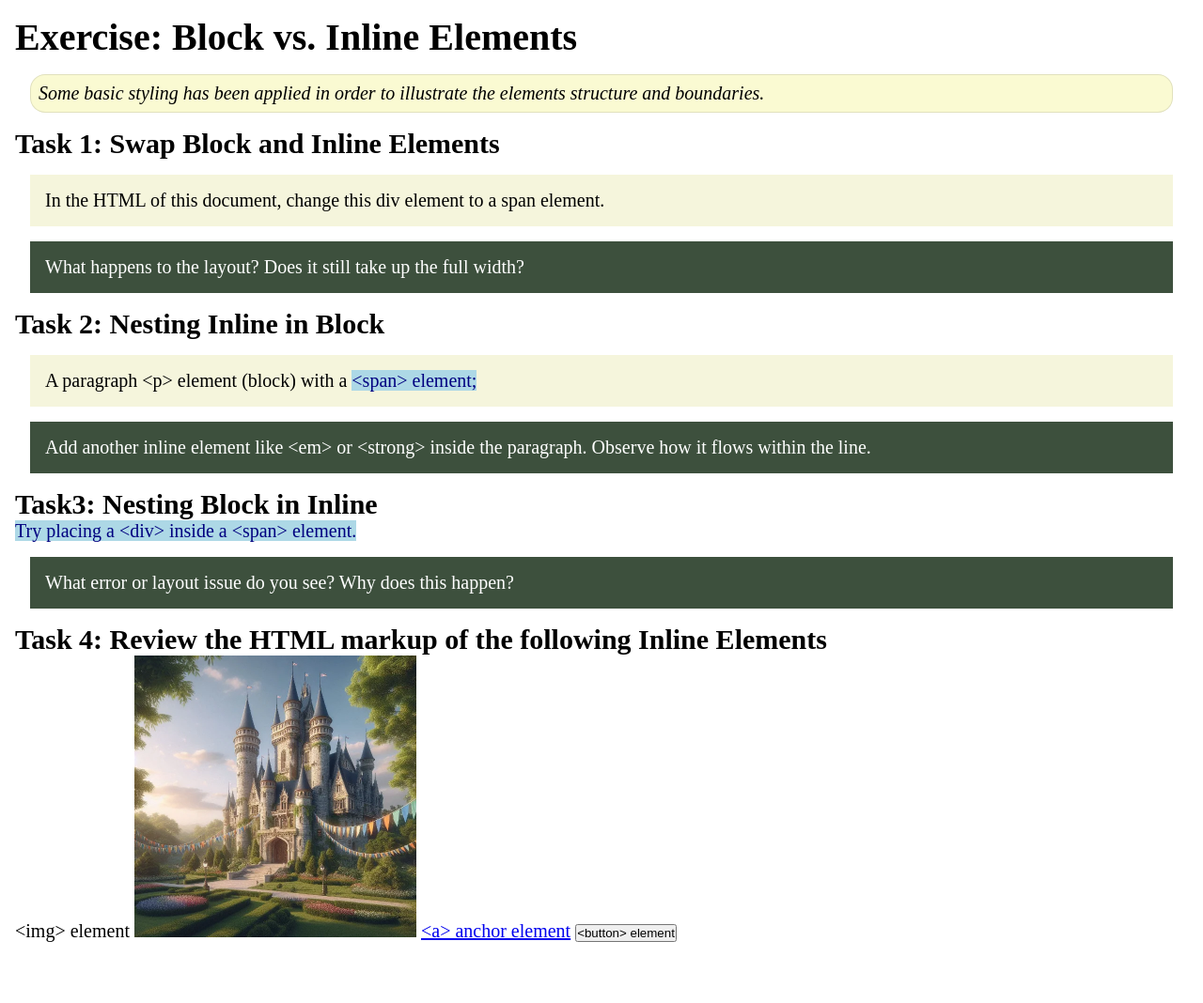
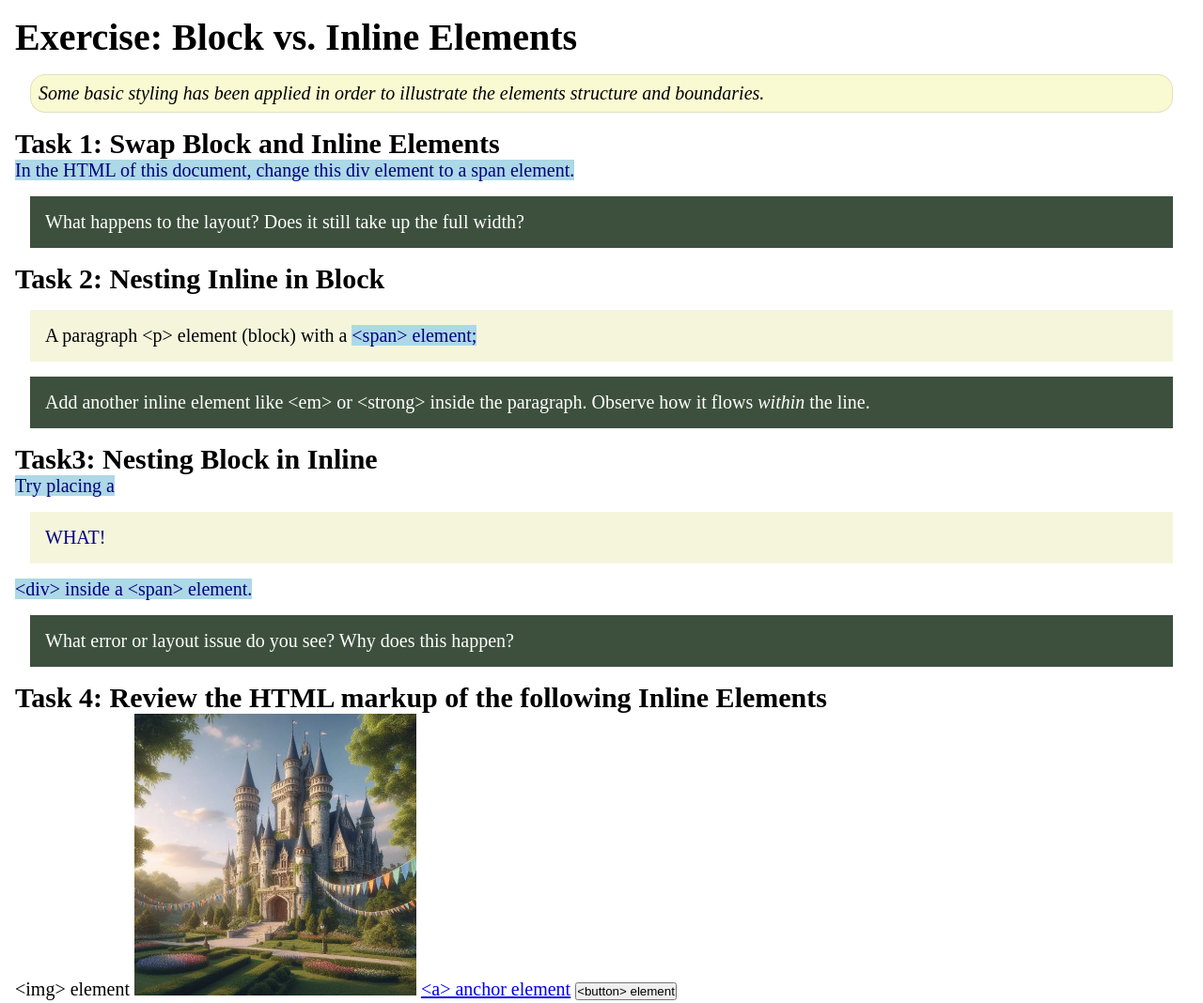
Before and after one commit to fabreze/wdd130, a plain HTML site: page week02/block-vs-inline.html in a window 1280 px wide. Shown: the whole page at 94% size. Before the commit the page ends 1019 px from the top, so only its background shows below. Drawn offline with Linux system fonts and the light colour scheme.

Commit message:
W02 Learning Activity: HTML Block and Inline Elements

```diff
--- a/week02/block-vs-inline.html
+++ b/week02/block-vs-inline.html
@@ -15,21 +15,21 @@
             boundaries.</p>
 
         <h2>Task 1: Swap Block and Inline Elements</h2>
-        <div>In the HTML of this document, change this div element to a span element.</div>
+        <span>In the HTML of this document, change this div element to a span element.</span>
 
         <p class="question">What happens to the layout? Does it still take up the full width?</p>
 
         <h2>Task 2: Nesting Inline in Block</h2>
         <p>A paragraph &lt;p&gt; element (block) with a <span>&lt;span&gt; element;</span></p>
         <p class="question">Add another inline element like &lt;em&gt; or &lt;strong&gt; inside the paragraph. Observe
-            how it flows within the line.</p>
+            how it flows <em>within</em> the line.</p>
 
         <h2>Task3: Nesting Block in Inline</h2>
-        <span>Try placing a &lt;div&gt; inside a &lt;span&gt; element.</span>
-            <p class="question">What error or layout issue do you see? Why does this happen?</p>
+        <span>Try placing a <div>WHAT!</div>&lt;div&gt; inside a &lt;span&gt; element.</span>
+        <p class="question">What error or layout issue do you see? Why does this happen?</p>
 
 
-            <h2>Task 4: Review the HTML markup of the following Inline Elements</h2>
+        <h2>Task 4: Review the HTML markup of the following Inline Elements</h2>
         &lt;img&gt; element
         <img src="images/castle.webp" alt="placeholder image (images are inline)" width="300" height="300">
         <a href="https://churchofjesuschrist.org">&lt;a&gt; anchor element</a>
```
